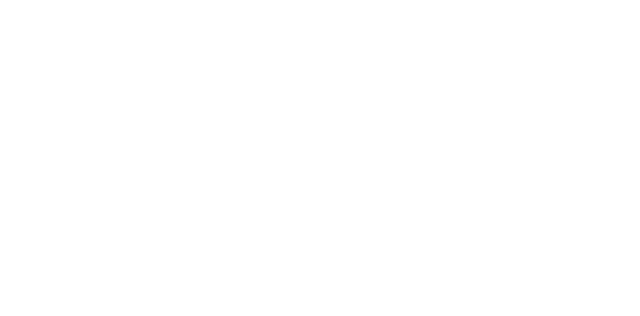
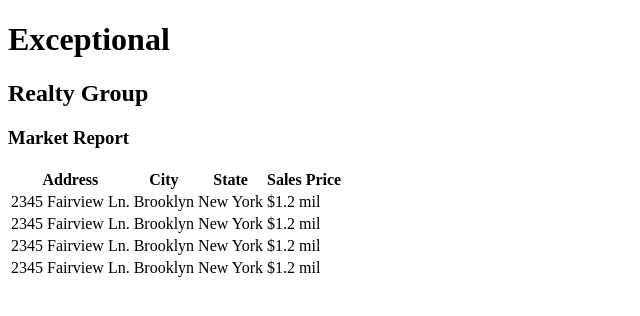
Before and after one commit to lpzraf/exceptional-realty, a plain HTML site: page market-report.html in a window 1280 px wide. Shown: the whole page, without its empty margins (0-640 px from the left). Drawn offline with Linux system fonts and the light colour scheme.

Commit message:
add listing table to real-estate-listings.html

```diff
--- a/market-report.html
+++ b/market-report.html
@@ -0,0 +1,55 @@
+<!DOCTYPE html>
+<html lang="en">
+  <!-- Comment -->
+
+  <head>
+    <meta charset="UTF-8">
+    <meta name="description" content="Exceptional Realty Group, your real estate agent for buying, selling, and renting throughout New York City">
+    <meta name="keywords" content="Exceptional Realty Group, real estate, houses, property">
+    <meta name="author" content="Jon Grover">
+    <meta name="viewport" content="width=device-width, initial-scale=1.0">
+    <link href="https://fonts.googleapis.com/css?family=Monoton" rel="stylesheet">
+    <title>Exceptional Realty Group - Luxury Homes - Market Report</title>
+
+  </head>
+  <body>
+  <h1>Exceptional</h1>
+  <h2>Realty Group</h2>
+
+  <h3>Market Report</h3>
+  <table>
+    <tr>
+      <th>Address</th>
+      <th>City</th>
+      <th>State</th>
+      <th>Sales Price</th>
+    </tr>
+    <tr>
+      <td>2345 Fairview Ln.</td>
+      <td>Brooklyn</td>
+      <td>New York</td>
+      <td>$1.2 mil</td>
+    </tr>
+       <tr>
+      <td>2345 Fairview Ln.</td>
+      <td>Brooklyn</td>
+      <td>New York</td>
+      <td>$1.2 mil</td>
+    </tr>
+        <tr>
+      <td>2345 Fairview Ln.</td>
+      <td>Brooklyn</td>
+      <td>New York</td>
+      <td>$1.2 mil</td>
+    </tr>
+        <tr>
+      <td>2345 Fairview Ln.</td>
+      <td>Brooklyn</td>
+      <td>New York</td>
+      <td>$1.2 mil</td>
+    </tr>
+  </table>
+
+  </body>
+
+</html>
```
Also changed, not shown: real-estate-listings.html (+18 -0 lines).
